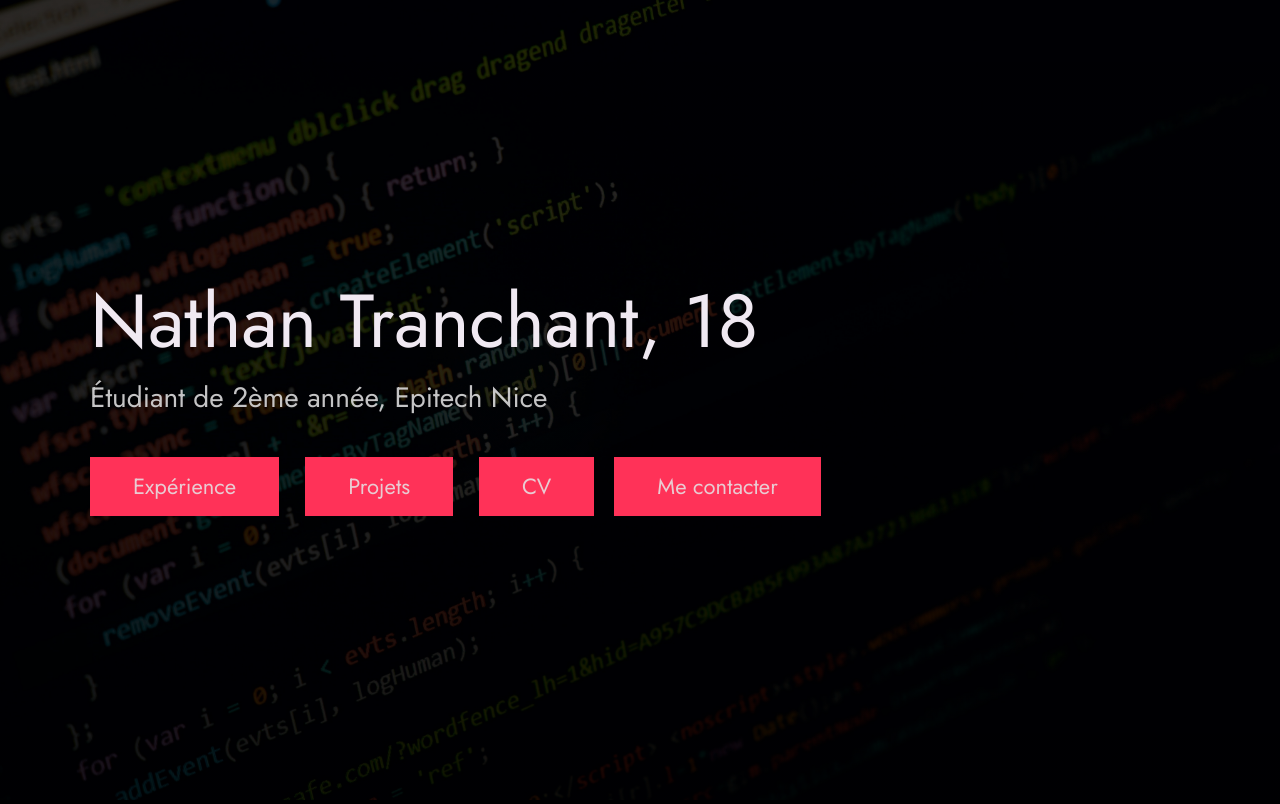
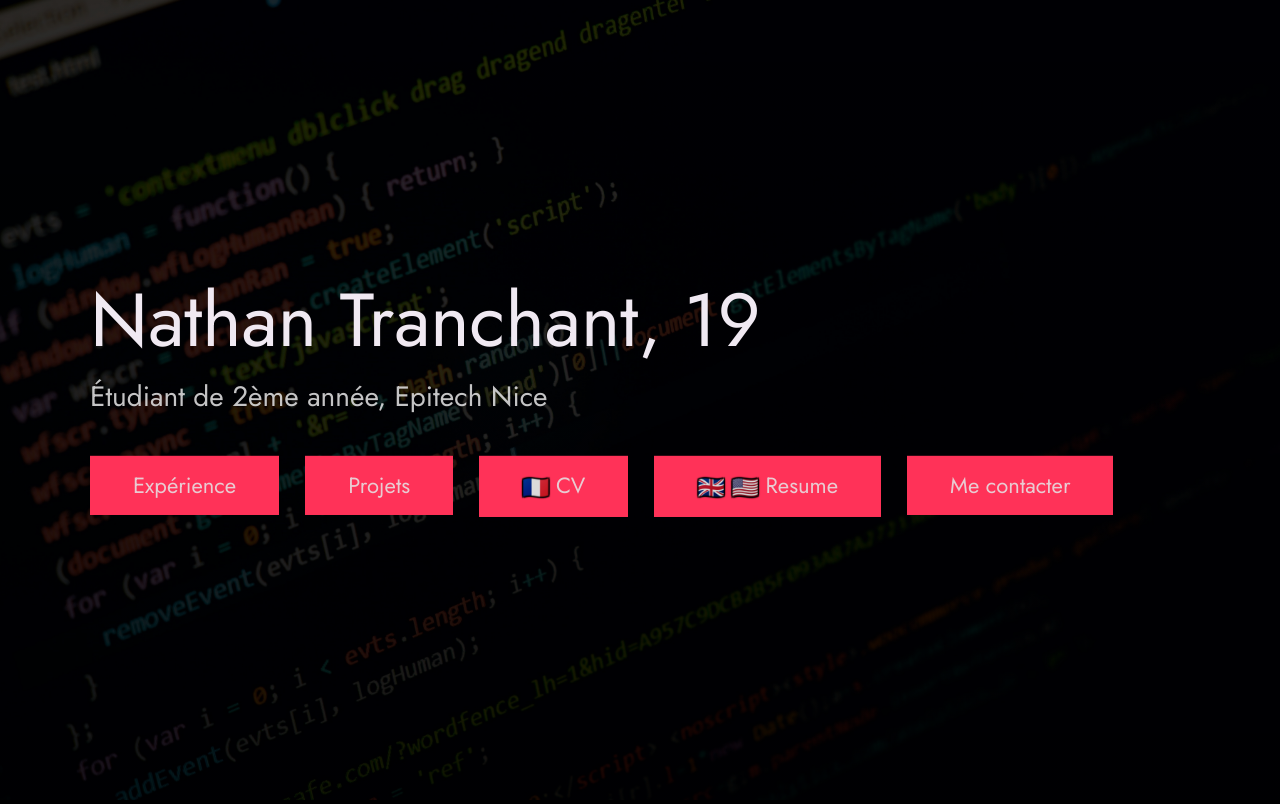
Before and after one commit to Nathn/tranchant.dev, a PHP site: page / in a window 1280 px wide. Shown: the top 804 px of the page. Run offline with PHP 8.4, Linux system fonts and the light colour scheme.

Commit message:
Update resume & add english version button

```diff
--- a/public/index.css
+++ b/public/index.css
@@ -260,6 +260,16 @@ body:not(.user-is-tabbing) a:focus {
 .btn--pink:hover,
 .btn--pink:focus {
     background: transparent;
+}
+
+.emojis {
+    vertical-align: middle;
+    text-shadow:
+        0 0 1px black,
+        -1px -1px 1px black,
+        -1px 1px 1px black,
+        1px 1px 1px black,
+        1px -1px 1px black;
 }
 
 .link__text {
--- a/public/index.html
+++ b/public/index.html
@@ -25,7 +25,7 @@
 		<div class="header__text-box row">
 			<div class="header__text">
 				<h1 class="heading-primary">
-					<span>Nathan Tranchant, 18</span>
+					<span>Nathan Tranchant, 19</span>
 				</h1>
 				<p>Étudiant de 2ème année, Epitech Nice</p>
 				<a href="#work" class="btn btn--pink" style="margin-right: 20px;">
@@ -35,8 +35,12 @@
 					Projets
 				</a>
 				<a href="./CV_Nathan-Tranchant.pdf" target="_blank" class="btn btn--pink" style="margin-right: 20px;">
-					CV
-				</a><a href="#contact" class="btn btn--pink">
+					<span class="emojis">🇫🇷</span> CV
+				</a>
+				<a href="./CV_Nathan-Tranchant_EN.pdf" target="_blank" class="btn btn--pink" style="margin-right: 20px;">
+					<span class="emojis">🇬🇧 🇺🇸</span> Resume
+				</a>
+				<a href="#contact" class="btn btn--pink">
 					Me contacter
 				</a>
 			</div>
```
Also changed, not shown: 2 other files.
